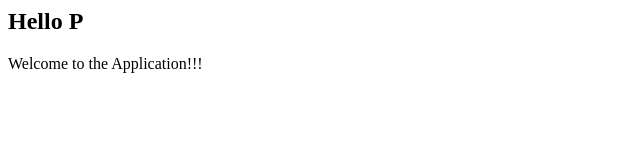
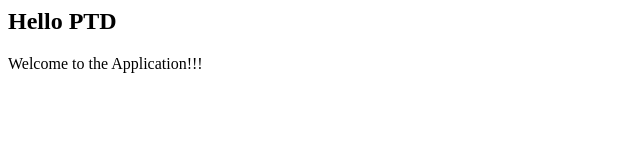
Before and after one commit to DevOpsPTD/Application, a plain HTML site: page index.html in a window 1280 px wide. Shown: the full height of the page, 0-640 px from the left. Drawn offline with Linux system fonts and the light colour scheme.

Commit message:
index.html

```diff
--- a/index.html
+++ b/index.html
@@ -1,6 +1,6 @@
 <html>
 <body>
-<h2>Hello P</h2>
+<h2>Hello PTD</h2>
 <p>Welcome to the Application!!!</p>
 </body>
 </html>
```
